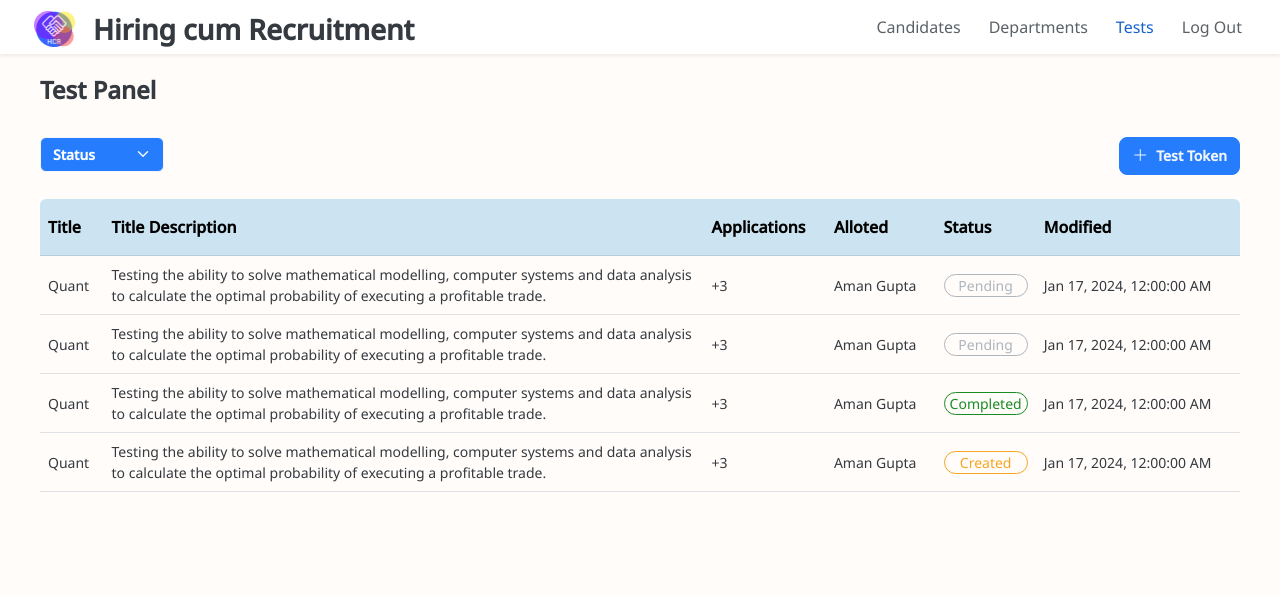
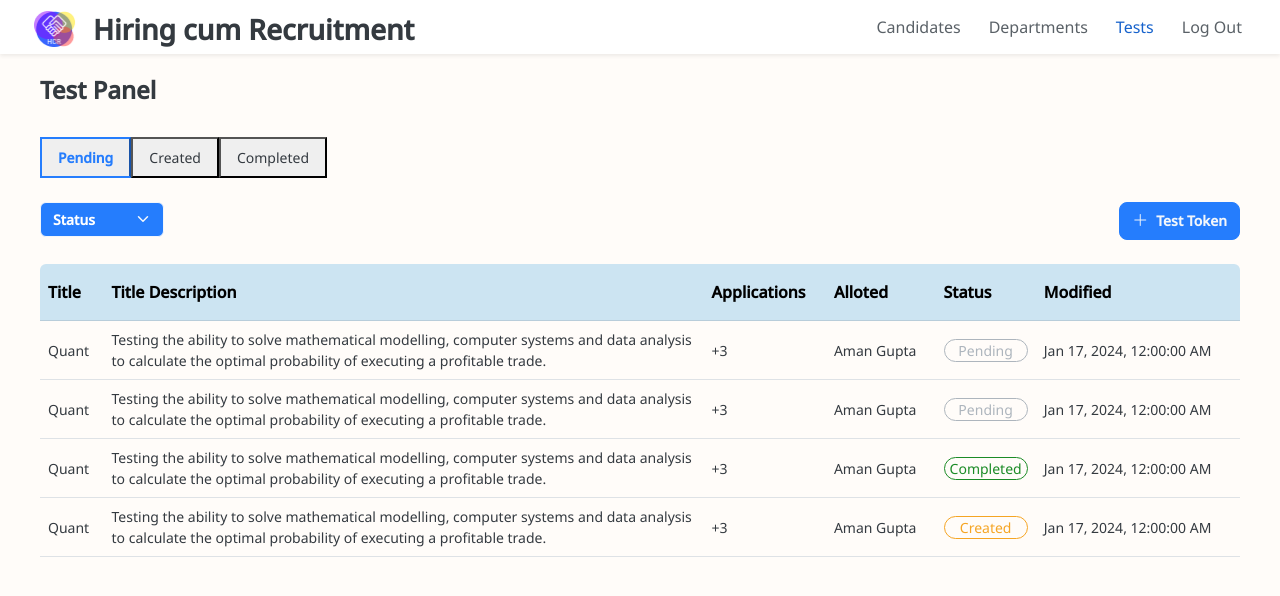
Before and after one commit to Maanas-Verma/recruitment-platform-fe, a React (Create React App) app: page /tests in a window 1280 px wide. Shown: the top 596 px of the page. Built offline with nearby package versions, Linux system fonts and the light colour scheme.

Commit message:
added Tab component

```diff
--- /dev/null
+++ b/src/components/TabControl.tsx
@@ -0,0 +1,79 @@
+import { ReactElement } from "react";
+
+type TabList = { label: string; value: string };
+
+interface TabControlProps {
+  value: string;
+  tabList: TabList[];
+  theme?: string;
+  isDisabled?: boolean;
+  alignTab?: "left" | "right";
+  tabType?: "linear" | "tag";
+  handleTabChange: (event: React.SyntheticEvent, innerValue: string) => void;
+}
+
+/**
+ * A Tab control component which provide navigation.
+ *
+ * @param props - Tab control props.
+ * @returns - Returns a react element for tab control.
+ */
+function TabControl(props: TabControlProps): ReactElement {
+  const {
+    value,
+    tabList,
+    handleTabChange,
+    theme = "primary",
+    alignTab = "left",
+    tabType = "linear",
+    isDisabled = false,
+  } = props;
+
+  const handleOnClick = (event: React.SyntheticEvent, clickValue: string) => {
+    handleTabChange(event, clickValue);
+  };
+
+  return (
+    <>
+      <ul
+        className={`nav ${tabType === "tag" ? "nav-tabs" : ""} ${
+          alignTab === "right" ? "justify-content-end" : ""
+        }`}
+        id="tab-container"
+        role="tablist"
+      >
+        {tabList?.map((list) => {
+          return (
+            <li
+              key={list.value}
+              className={`nav-item-${list.value} fs-7 `}
+              role="presentation"
+            >
+              <button
+                className={`nav-link ${
+                  value === list.value
+                    ? `fw-semibold text-${theme} active ${
+                        tabType !== "tag"
+                          ? `border-bottom border-2 border-${theme}`
+                          : ""
+                      } `
+                    : "text-dark"
+                }`}
+                id={`tab-item-${list.value}`}
+                name={list.value}
+                type="button"
+                role="tab"
+                onClick={(event) => handleOnClick(event, list.value)}
+                disabled={isDisabled}
+              >
+                {list.label}
+              </button>
+            </li>
+          );
+        })}
+      </ul>
+    </>
+  );
+}
+
+export default TabControl;
--- a/src/pages/test-page/TestPage.tsx
+++ b/src/pages/test-page/TestPage.tsx
@@ -2,6 +2,7 @@ import { ReactElement, useEffect, useState } from "react";
 import utils from "../utilities/application-utils";
 import TestControlPanel from "./TestControl";
 import TestCreation from "./TestCreation";
+import TabControl from "../../components/TabControl";
 
 /**
  * Test Component which loads test details table.
@@ -12,6 +13,11 @@ function TestTable(): ReactElement {
   const [tests, setTests] = useState<any>([]);
   const [selectedTestStatus, setSelectedTestStatus] = useState<string>("");
   const [showCreateTest, setShowCreateTest] = useState<boolean>(false);
+  const [value, setValue] = useState<string>("Pending");
+
+  const handleChange = (event: React.SyntheticEvent, newValue: string) => {
+    setValue(newValue);
+  };
 
   useEffect(() => {
     setTests(utils.dummyTestData);
@@ -20,13 +26,27 @@ function TestTable(): ReactElement {
   return (
     <div className="container-fluid">
       <div className="d-flex flex-column gap-5 mx-5 my-5">
-        <div>
+        <div id="test-header-container">
           <h4 className="fw-semibold">{"Test Panel"}</h4>
         </div>
-        <TestControlPanel
-          setSelectedStatusValue={setSelectedTestStatus}
-          setSelectedTestStatus={() => setShowCreateTest(true)}
-        ></TestControlPanel>
+        <div id="tab-panel">
+          <TabControl
+            value={value}
+            handleTabChange={handleChange}
+            tabList={[
+              { label: "Pending", value: "Pending" },
+              { label: "Created", value: "Created" },
+              { label: "Completed", value: "Completed" },
+            ]}
+          />
+        </div>
+
+        <div id="test-control-panel">
+          <TestControlPanel
+            setSelectedStatusValue={setSelectedTestStatus}
+            setSelectedTestStatus={() => setShowCreateTest(true)}
+          ></TestControlPanel>
+        </div>
 
         {showCreateTest ? (
           <TestCreation handleClose={() => setShowCreateTest(false)} />
@@ -34,7 +54,10 @@ function TestTable(): ReactElement {
           ""
         )}
 
-        <div className="table-responsive rounded-2 overflow-auto">
+        <div
+          className="table-responsive rounded-2 overflow-auto"
+          id="test-table-panel"
+        >
           <table className="table table-hover align-middle">
             <thead className="table-info">
               <tr>
```
